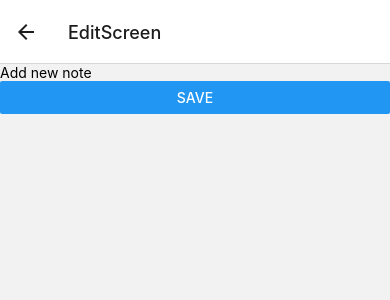
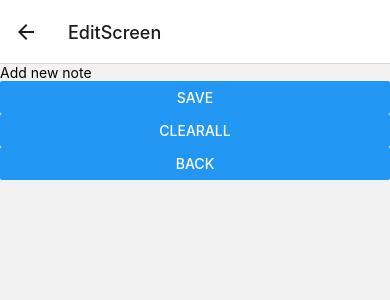
Before and after one commit to Create-Native/Muistilista_1, a React Native app: screen /Edit in a window 390 px wide. Shown: the top 300 px of the page. Built offline with nearby package versions, Linux system fonts and the light colour scheme.

Commit message:
Nyt toimii Keyt oikein

```diff
--- a/components/EditScreen.js
+++ b/components/EditScreen.js
@@ -3,6 +3,7 @@ import React, { useState, useLayoutEffect } from "react";
 import { Feather } from '@expo/vector-icons';
 import { Button, TextInput, View } from "react-native";
 import Styles from "./Styles";
+import AsyncStorage from '@react-native-async-storage/async-storage';
 
 export default function EditScreen({navigation}) {
 
@@ -25,6 +26,11 @@ export default function EditScreen({navigation}) {
       })
       }), [note]; */
 
+    const clearAll = () => {
+        AsyncStorage.clear()
+        navigation.navigate('Login')
+    }
+
     return (
         <View>
             <TextInput
@@ -36,6 +42,14 @@ export default function EditScreen({navigation}) {
                 title="Save"
                 onPress={() => navigation.navigate('Home', {note: note})}
                 />
+            <Button style={Styles.buttonLogIn}
+                title="ClearAll"
+                onPress={() => clearAll()}
+                />
+            <Button style={Styles.buttonLogIn}
+                title="Back"
+                onPress={() => navigation.navigate('Home')}
+            />
         </View>
     )
 }
--- a/components/HomeScreen.js
+++ b/components/HomeScreen.js
@@ -56,16 +56,13 @@ const getData = async() => {
 
 useEffect(() => {
   if(route.params?.note) {
-      const newKey = notes.lenght + 1;
+      const newKey = notes.length + 1;
       const newNote = {key: newKey.toString(), note: route.params.note};
       const newNotes = [...notes, newNote];
       storeData(newNotes);
   }
   getData();
 },[route.params?.note])
-
- //   console.log(notes.length)
-  //  console.log(notes)
 
   return (
 
@@ -89,10 +86,6 @@ useEffect(() => {
             title="LogOut"
             onPress={() => navigation.navigate('Login')}
             />
-        <Button style={Styles.buttonLogIn}
-            title="ClearAll"
-            onPress={() => AsyncStorage.clear()}
-            />
       </View>
     </SafeAreaView>
 
```
